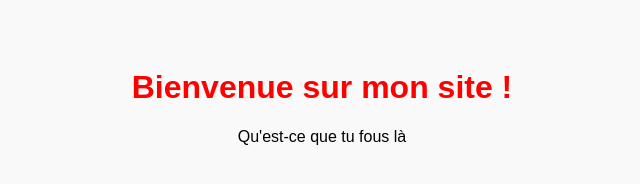
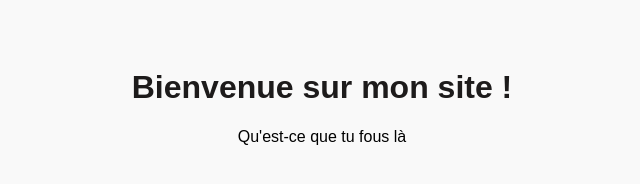
Before and after one commit to Mwin-Tour/MonProjet1, a plain HTML site: page index.html in a window 1280 px wide. Shown: the whole page, without its empty margins (318-958 px from the left). Drawn offline with Linux system fonts and the light colour scheme.

Commit message:
Mon premier commit

```diff
--- a/style.css
+++ b/style.css
@@ -8,5 +8,5 @@ body {
 
 /* Titre principal en rouge */
 h1 {
-    color: #ff0000;
+    color: hsl(0, 3%, 11%);
 }
```
